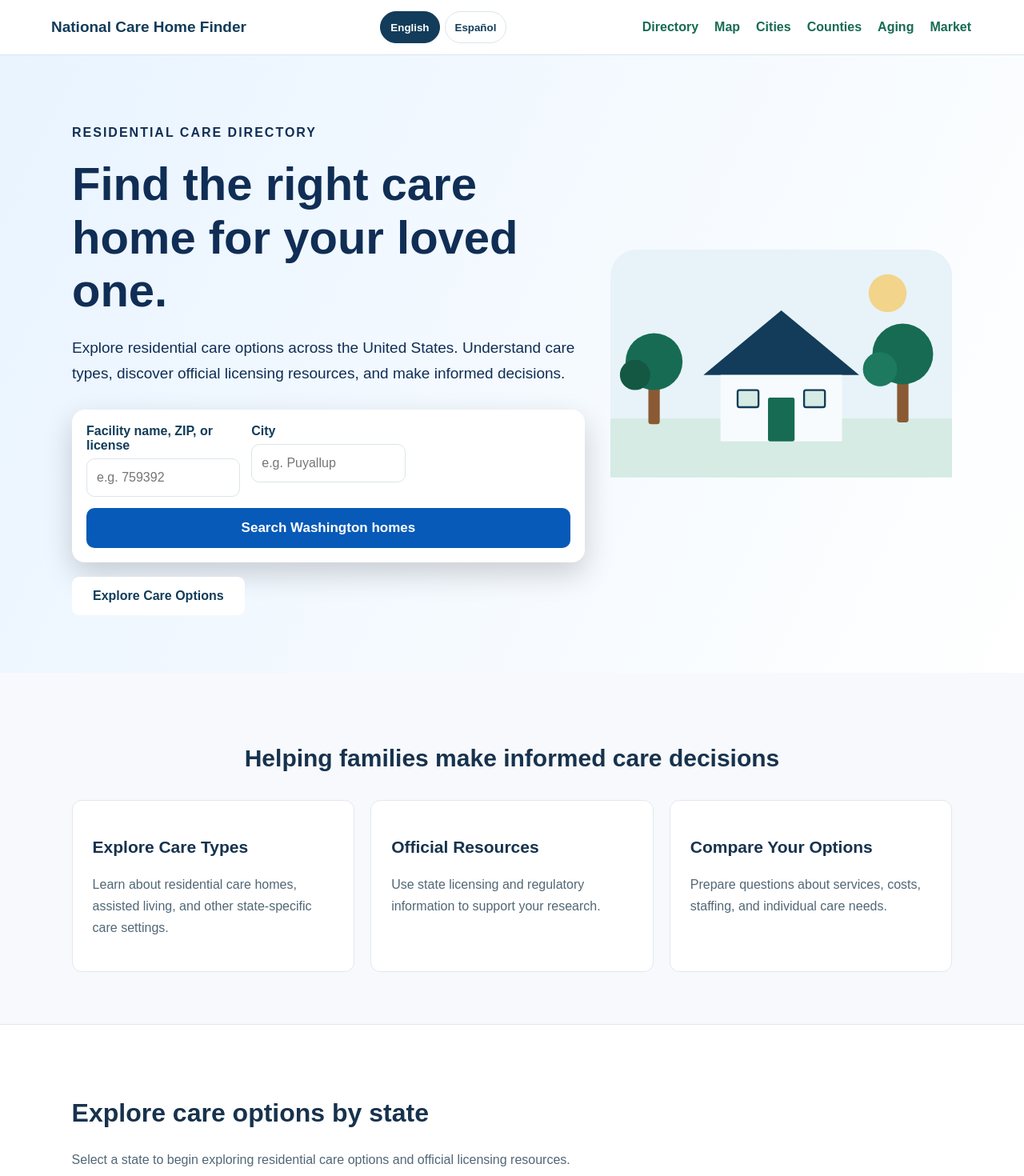
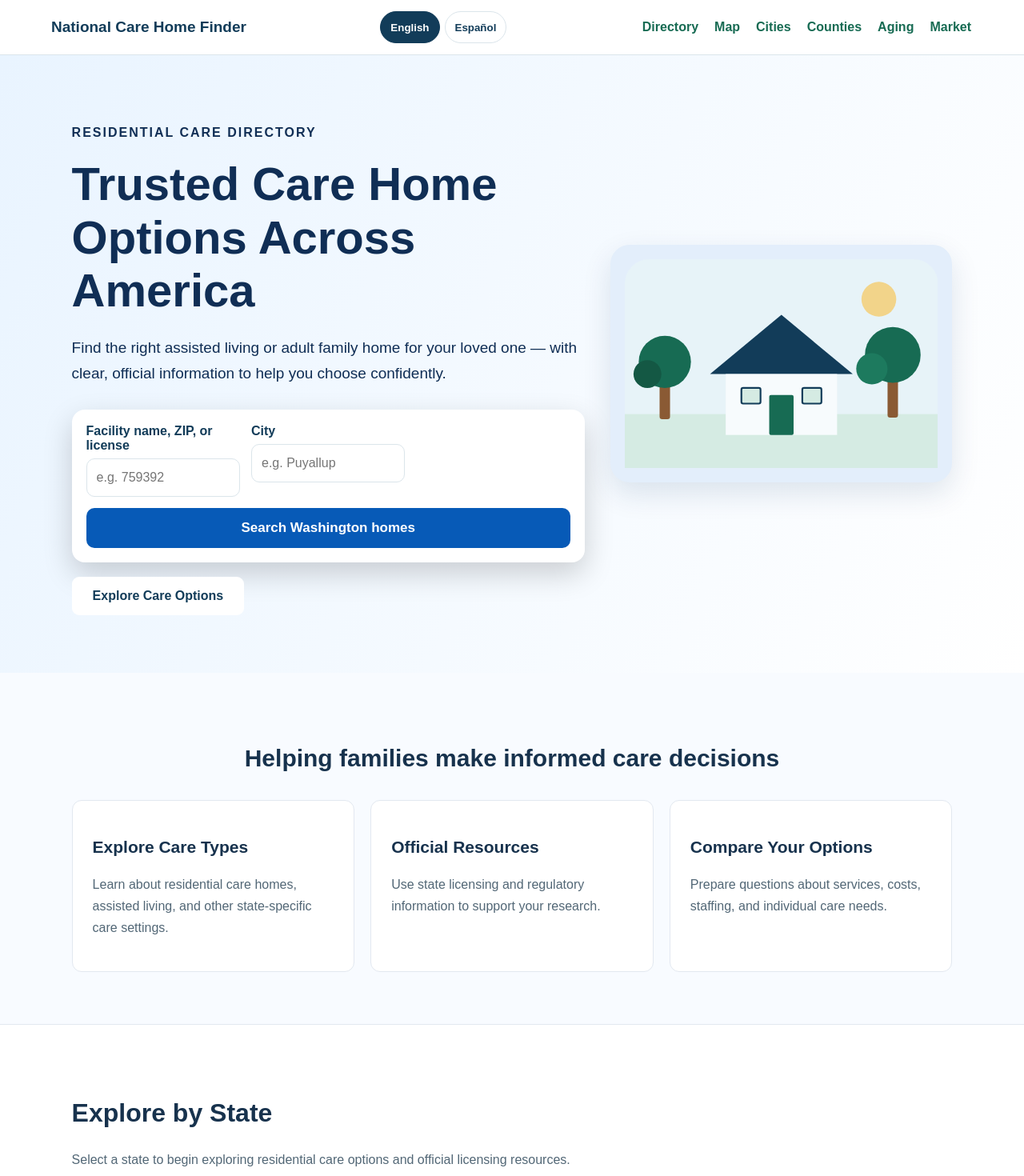
Before and after one commit to jadooh1/national-care-home-finder, a Next.js app: page / in a window 1280 px wide. Shown: the top 1470 px of the page at 80% size. Built offline with nearby package versions, Linux system fonts and the light colour scheme; no server answers.

Commit message:
style(home): align approved blue hero headline and state section

```diff
--- a/app/page.tsx
+++ b/app/page.tsx
@@ -29,7 +29,7 @@ export default function Home() {
     <main
       style={{
         minHeight: "100vh",
-        background: "#f7f9fc",
+        background: "#f8fbff",
         color: "#17324d",
         fontFamily: "Arial, sans-serif",
       }}
@@ -43,7 +43,7 @@ export default function Home() {
           padding: "72px 7%",
         }}
       >
-        <div className="wa-hero-split" style={{ maxWidth: 1100, margin: "auto" }}>
+        <div className="wa-hero-split" style={{ maxWidth: 1250, margin: "auto" }}>
           <div>
             <p style={{ fontWeight: 700, letterSpacing: 2 }}>
               {t.eyebrow}
@@ -55,10 +55,10 @@ export default function Home() {
                 margin: "22px 0",
               }}
             >
-              {t.heading}
+              {locale === "es" ? "Opciones de cuidado confiables en todo Estados Unidos" : "Trusted Care Home Options Across America"}
             </h1>
             <p style={{ fontSize: 19, lineHeight: 1.7 }}>
-              {t.lead}
+              {locale === "es" ? "Encuentre opciones de cuidado para sus seres queridos con información oficial y verificable." : "Find the right assisted living or adult family home for your loved one — with clear, official information to help you choose confidently."}
             </p>
             <form
               action="/washington"
@@ -123,7 +123,7 @@ export default function Home() {
               {t.exploreCare}
             </a>
           </div>
-          <WelcomeScene />
+          <div style={{ background: "#e3eefb", borderRadius: 24, padding: 18, boxShadow: "0 14px 36px rgba(9,50,100,.12)" }}><WelcomeScene /></div>
         </div>
       </section>
 
@@ -175,7 +175,7 @@ export default function Home() {
       >
         <div style={{ maxWidth: 1150, margin: "auto" }}>
           <h2 style={{ fontSize: 32 }}>
-            {t.statesHeading}
+            {locale === "es" ? "Explore por estado" : "Explore by State"}
           </h2>
           <p style={{ color: "#526776", lineHeight: 1.7 }}>
             {t.statesLead}
@@ -257,7 +257,7 @@ export default function Home() {
 
       <footer
         style={{
-          background: "#123c59",
+          background: "#0a3266",
           color: "white",
           textAlign: "center",
           padding: "30px 7%",
```
